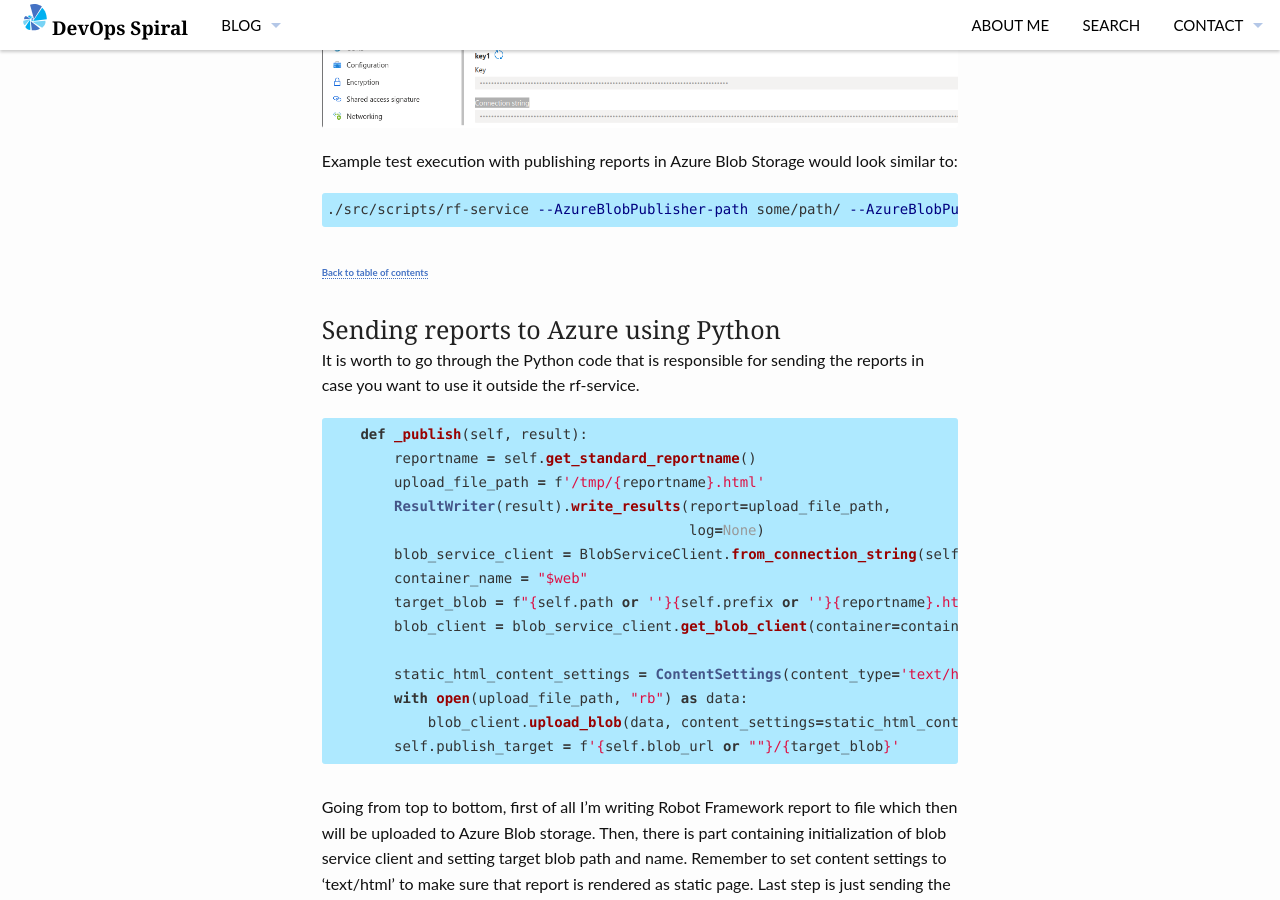
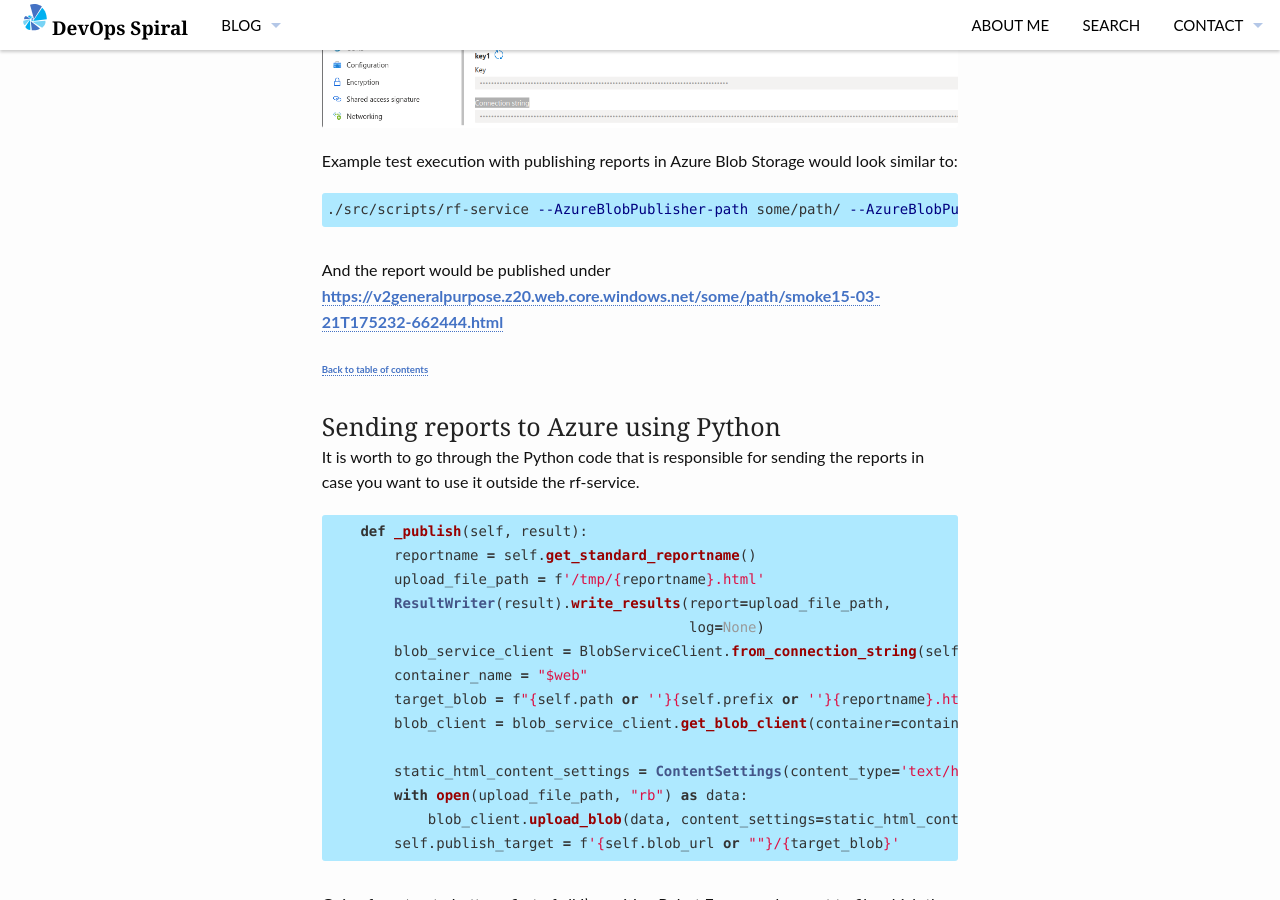
Before and after one commit to devopsspiral/devopsspiral.github.io, a Jekyll site: the page built from _posts/2021-04-08-rf-reports-azureblob.md, in a window 1280 px wide and 900 px high, scrolled down 5581 px. Built offline with Jekyll 4.4.1, drawn with Linux system fonts in a browser that asks for light colours.

Commit message:
add report url

```diff
--- a/_posts/2021-04-08-rf-reports-azureblob.md
+++ b/_posts/2021-04-08-rf-reports-azureblob.md
@@ -121,6 +121,8 @@
 ./src/scripts/rf-service --AzureBlobPublisher-path some/path/ --AzureBlobPublisher-prefix smoke --AzureBlobPublisher-connection-string 'DefaultEndpointsProtocol=...' --LocalFetcher-src test/resources/testcases/
 {% endhighlight %}
 
+And the report would be published under [https://v2generalpurpose.z20.web.core.windows.net/some/path/smoke15-03-21T175232-662444.html](localhost)
+
 <small markdown="1">[Back to table of contents](#toc)</small>
 
 ### Sending reports to Azure using Python
```
